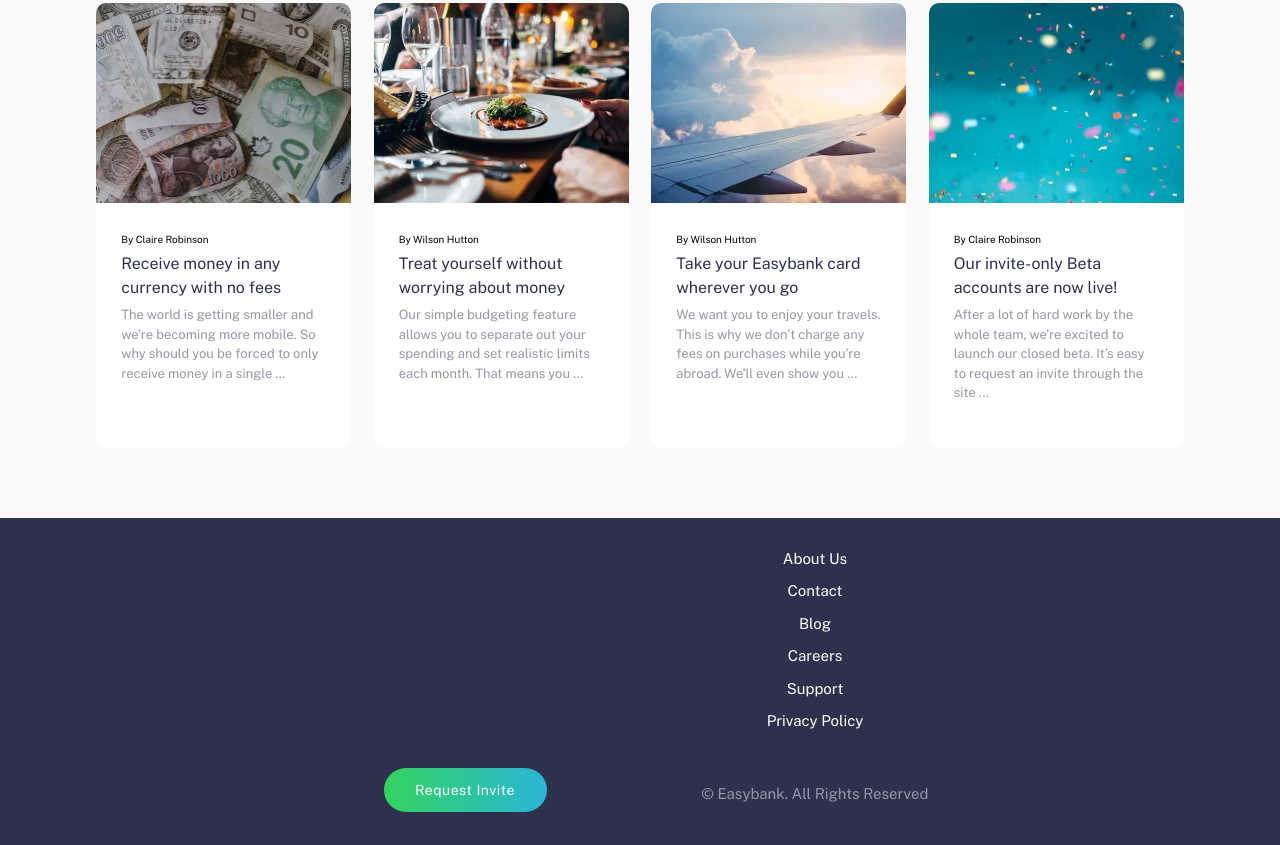
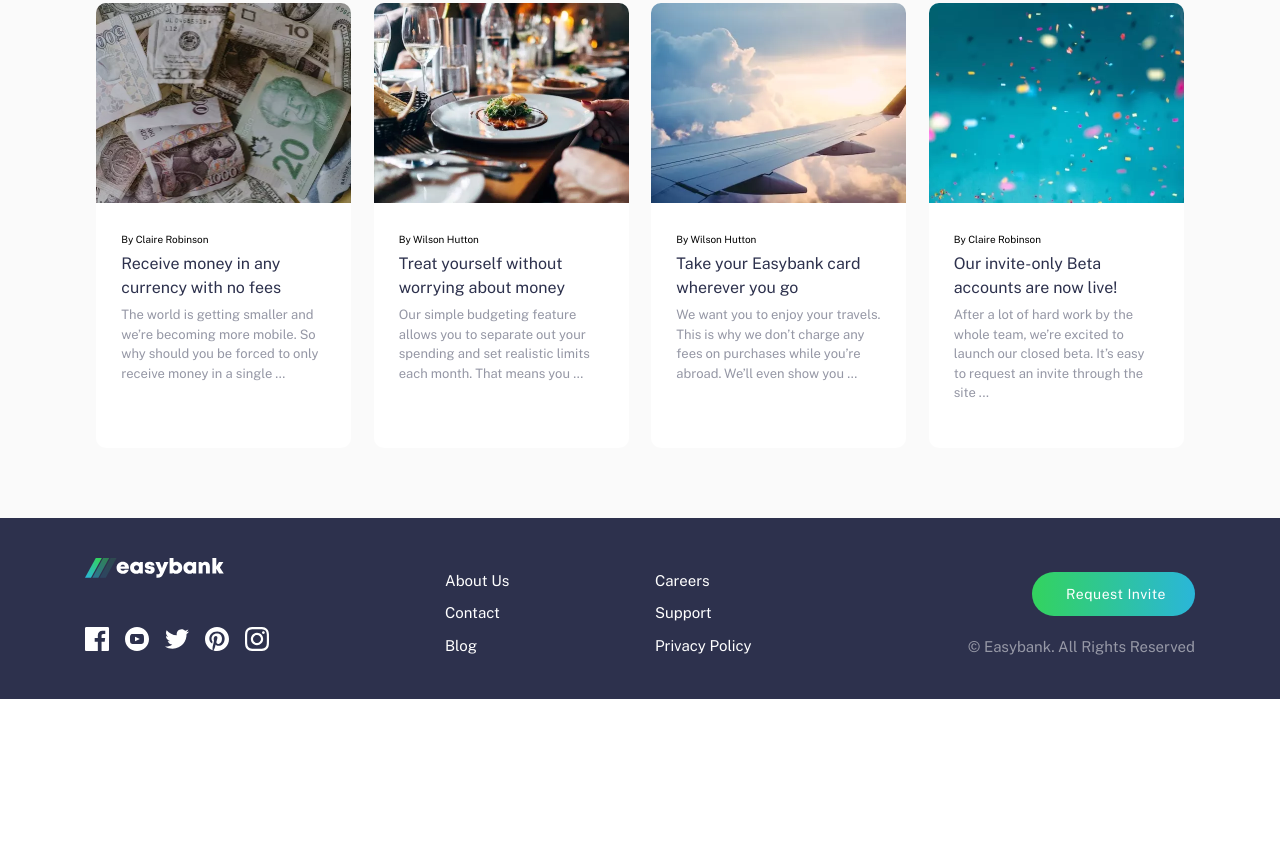
Before and after one commit to Psoccrates/easybank-landing-page, a plain HTML site: page html/index.html in a window 1280 px wide. Shown: the part 1519-2364 px from the top of the page. After the commit the page ends 2218 px from the top, so only its background shows below. Drawn offline with nearby package versions, Linux system fonts and the light colour scheme.

Commit message:
Created responsive footer using flexbox.

```diff
--- a/css/styles.css
+++ b/css/styles.css
@@ -115,6 +115,7 @@ address {
     font-size: 5.6rem;
   }
 }
+
 /* Links */
 a {
   text-decoration: none;
@@ -159,15 +160,6 @@ a:hover {
   display: inline-flex;
   justify-content: center;
   align-items: center;
-}
-
-.icon {
-  width: 72px;
-  height: 72px;
-}
-
-.icon--white {
-  fill: #fff;
 }
 
 /* Images */
@@ -464,9 +456,64 @@ a:hover {
 
 .footer__list {
   text-align: center;
-  margin-bottom: 0;
 }
 
 .footer__item {
   margin: 1rem;
 }
+
+.footer__logo {
+  margin-top: 3rem;
+}
+
+.btn__footer {
+  margin-top: 0;
+  padding-left: 2.5rem;
+}
+
+@media screen and (min-width: 768px) {
+  .flex__footer {
+    display: flex;
+    flex-direction: column;
+    max-width: 680px;
+  }
+
+  .footer__list {
+    align-self: flex-end;
+    text-align: right;
+    margin-top: -11rem;
+  }
+
+  .btn__footer {
+    margin-top: -12rem;
+    margin-bottom: -2rem;
+  }
+}
+
+@media screen and (min-width: 1124px) {
+  .flex__footer {
+    max-width: 1110px;
+  }
+
+  .footer__list {
+    align-self: center;
+    columns: 20rem 2;
+    text-align: left;
+  }
+
+  .btn__footer,
+  .paragraph__footer {
+    align-self: flex-end;
+  }
+  .btn__footer {
+    padding-right: 2rem;
+  }
+
+  .footer__item--first {
+    margin-top: -1rem;
+  }
+
+  .footer__icons {
+    margin-top: 2rem;
+  }
+}
--- a/html/index.html
+++ b/html/index.html
@@ -196,19 +196,24 @@
     </article>
     <!-- Footer -->
     <footer class="footer ">
-      <div class="grid grid--1x2 grid--1x3">
-        <svg class="icon icon--white">
-          <use href="/images/logo.svg"></use>
-        </svg>
-        <ul class="list footer__list">
-          <li class="footer__item"><a href="#">About Us</a></li>
+      <div class="grid flex__footer">
+       <div class="footer__logo">
+         <img src="/images/logo-white.svg" alt="Easybank Logo">
+       </div>
+       <div class="footer__icons">
+         <a href="#"><img src="/images/social-media-icons.svg" alt=""></a>
+      </div>
+        <section class="footer__list">
+          <ul class="list footer__list--section-1">
+            <li class="footer__item footer__item--first"><a href="#">About Us</a></li>
             <li class="footer__item"><a href="#">Contact</a></li>
             <li class="footer__item"><a href="#">Blog</a></li>
             <li class="footer__item"><a href="#">Careers</a></li>
             <li class="footer__item"><a href="#">Support</a></li>
             <li class="footer__item"><a href="#">Privacy Policy</a></li>
           </ul>
-        <button type="button" class="btn btn--primary-gradient">
+        </section>
+        <button type="button" class="btn btn--primary-gradient btn__footer">
           Request Invite
         </button>
         <p class="paragraph__footer">&copy; Easybank. All Rights Reserved</p>
```
Also changed, not shown: images/logo-white.svg (added), images/social-media-icons.svg (added). Lines whose indentation alone changed are shown as unchanged.
